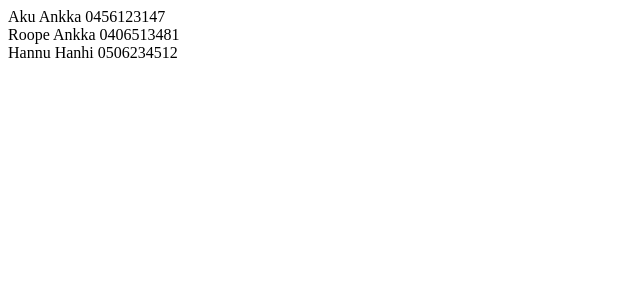
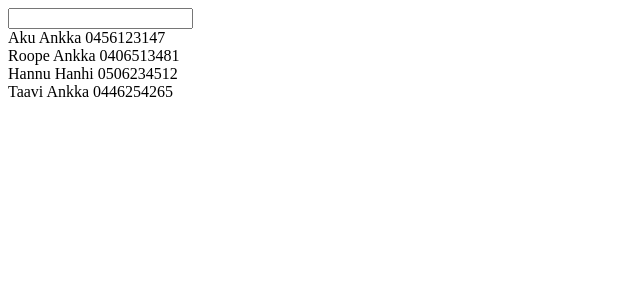
Before and after one commit to JoonasLeminen/digitrade-contact-app, an Angular app: page / in a window 1280 px wide. Shown: the top 300 px of the page, without its empty margins (0-640 px from the left). Built offline with nearby package versions, Linux system fonts and the light colour scheme.

Commit message:
Contact service luotu ja toimii

```diff
--- a/src/app/contact/contact-list/contact-list.component.html
+++ b/src/app/contact/contact-list/contact-list.component.html
@@ -1,5 +1,7 @@
+<input value="{{selectedContactName}}" readonly>
+
 <div *ngFor="let c of contacts">
-  <!-- {{contact.firstName}} {{contact.lastName}}-->
+  <!--{{contact.firstName}} {{contact.lastName}}-->
   <dtca-contact-list-item
     [contact]="c"
     (selected)="onContactSelected($event)">
--- a/src/app/contact/contact-list/contact-list.component.ts
+++ b/src/app/contact/contact-list/contact-list.component.ts
@@ -1,5 +1,6 @@
 import { Component, OnInit } from '@angular/core';
 import {Contact} from '../contact';
+import {ContactService} from '../services/contact.service';
 
 @Component({
   selector: 'dtca-contact-list',
@@ -8,20 +9,24 @@ import {Contact} from '../contact';
 })
 export class ContactListComponent implements OnInit {
   contacts: Contact[];
+  selectedContactName: string;
 
-  constructor() {
+  constructor(private contactService: ContactService) {
     this.contacts = [];
+    this.selectedContactName = '';
   }
 
   ngOnInit() {
-    this.contacts.push(new Contact('Aku', 'Ankka', '0456123147'));
+    this.contacts = this.contactService.get();
+    console.log(this.contacts);
+    /*this.contacts.push(new Contact('Aku', 'Ankka', '0456123147'));
     this.contacts.push(new Contact('Roope', 'Ankka', '0406513481'));
     this.contacts.push(new Contact('Hannu', 'Hanhi', '0506234512'));
-    console.log(this.contacts);
+    console.log(this.contacts);*/
   }
 
   onContactSelected(contact: Contact): void {
-    console.log(contact);
+    this.selectedContactName = contact.firstName + ' ' + contact.lastName;
     // alert(contact.firstName);
   }
 }
--- /dev/null
+++ b/src/app/contact/services/contact.service.ts
@@ -0,0 +1,23 @@
+import { Injectable } from '@angular/core';
+import {Contact} from '../contact';
+
+@Injectable({
+  providedIn: 'root'
+})
+export class ContactService {
+  private contacts: Contact[];
+
+  constructor() {
+    this.contacts = [
+      new Contact('Aku', 'Ankka', '0456123147'),
+      new Contact('Roope', 'Ankka', '0406513481'),
+      new Contact('Hannu', 'Hanhi', '0506234512')
+    ];
+
+    this.contacts.push(new Contact('Taavi', 'Ankka', '0446254265'));
+  }
+
+  get(): Contact[] {
+    return this.contacts;
+  }
+}
```
Also changed, not shown: 1 other file (tests, documents, lock files or other folders).
